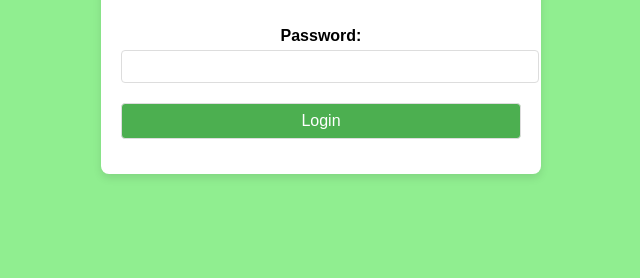
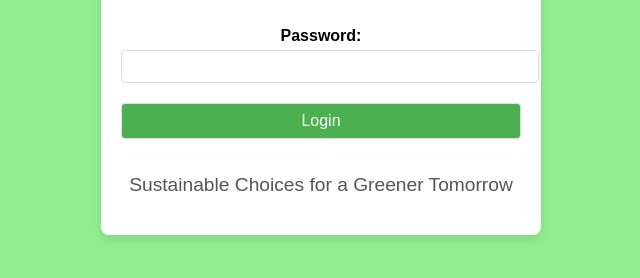
Before and after one commit to hariii09/Webathon-2024-ISWE206L, a plain HTML site: page index.html in a window 1280 px wide. Shown: the part 350-628 px from the top of the page, without its empty margins (319-959 px from the left). Drawn offline with Linux system fonts and the light colour scheme.

Commit message:
Update index.html

```diff
--- a/index.html
+++ b/index.html
@@ -23,7 +23,11 @@
             <input type="password" id="password" name="password" required>
             <button type="submit">Login</button>
         </form>
+        <p style="text-align: center; font-size: 1.2em; color: #555; margin-top: 20px;">
+        Sustainable Choices for a Greener Tomorrow
+    </p>
     </div>
+
 </body>
 
 </html>
```
